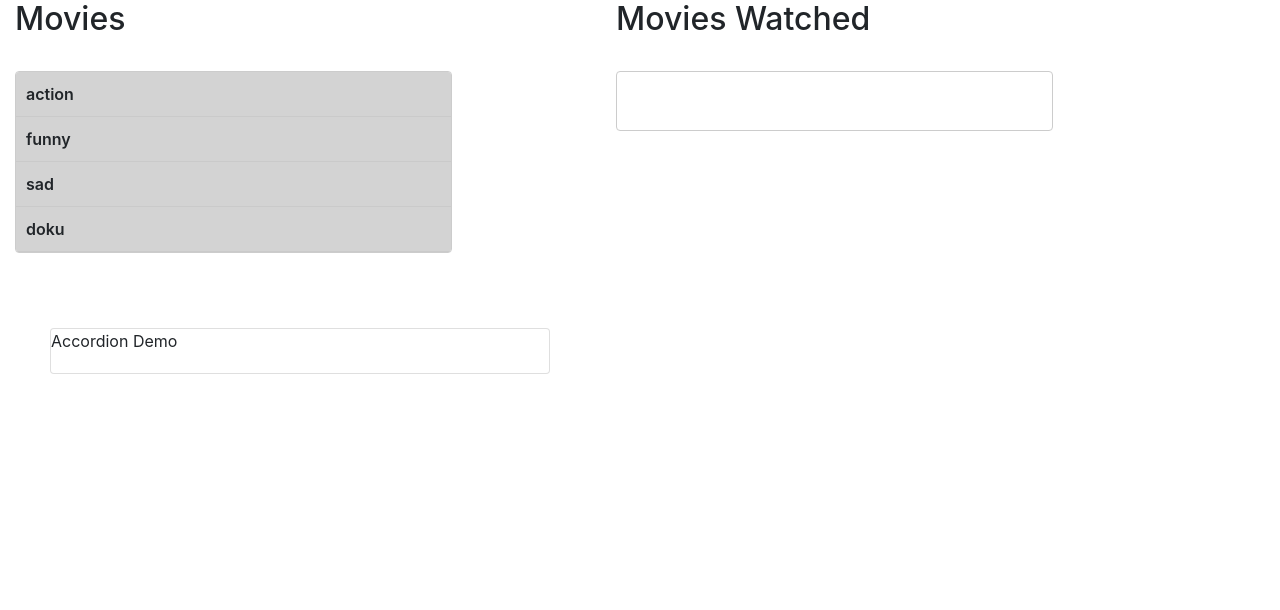
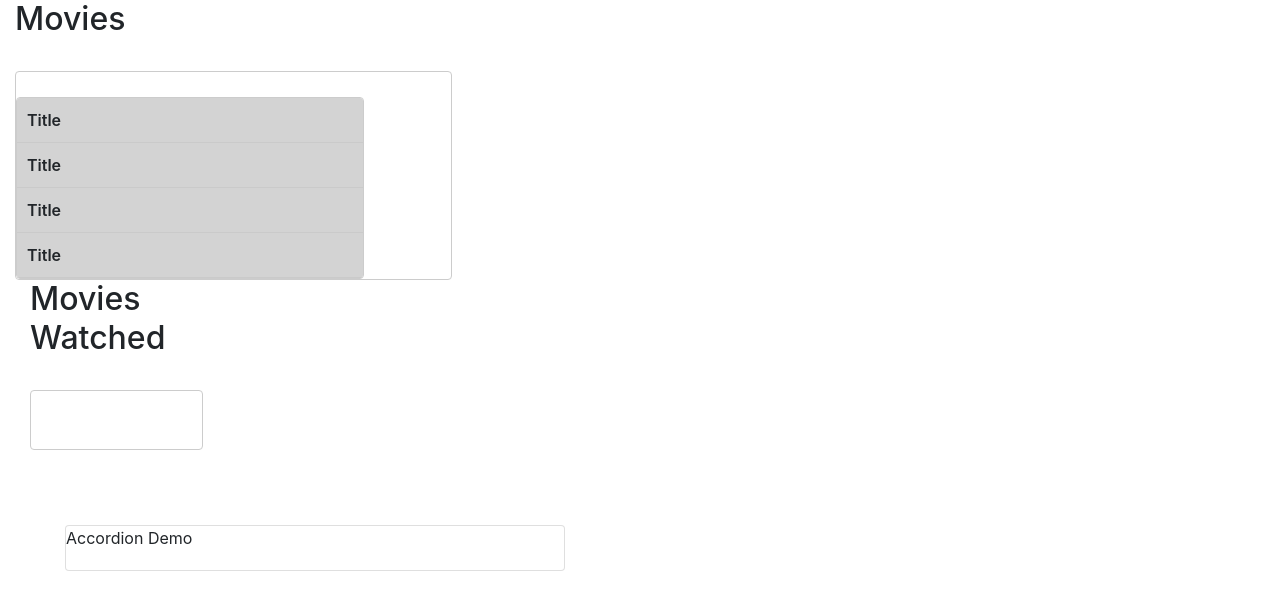
Before and after one commit to yuuchwa/angular-stackblitz-Playground, an Angular app: page / in a window 1280 px wide. Shown: the top 610 px of the page. Built offline with nearby package versions, Linux system fonts and the light colour scheme.

Commit message:
6 files modified

```diff
--- a/src/app/accordion/accordion-item/accordion-item.component.html
+++ b/src/app/accordion/accordion-item/accordion-item.component.html
@@ -1,13 +1,14 @@
 <div class="acc-header" (click)="toggle()">
   <div class="header-title">
-    {{ movies[0].category }}
+    Title
   </div>
   <div class="arrow"><i class="ion-ios-arrow-down"></i></div>
 </div>
 <div *ngIf="showBody">
   <div
     cdkDropList
-    [cdkDropListData]="movies">
+    [cdkDropListData]="movies"
+    (cdkDropListDropped)="onDrop($event)">
       <div class="acc-body" *ngFor="let movie of movies" cdkDrag>
       {{ movie.name }}
     </div>
--- a/src/app/accordion/accordion-item/accordion-item.component.ts
+++ b/src/app/accordion/accordion-item/accordion-item.component.ts
@@ -12,6 +12,7 @@ import { Movie } from '../../Interface/Movie';
   styleUrls: ['./accordion-item.component.scss'],
 })
 export class AccordionItemComponent implements OnInit {
+  @Input() title: string;
   @Input() movies: Movie[];
   showBody = false;
 
@@ -25,7 +26,8 @@ export class AccordionItemComponent implements OnInit {
     this.showBody = !this.showBody;
   }
 
-  onDdrop(event: CdkDragDrop<string[]>) {
+  onDrop(event: CdkDragDrop<string[]>) {
+    console.log(event);
     if (event.previousContainer === event.container) {
       moveItemInArray(
         event.container.data,
--- a/src/app/accordion/accordion.module.ts
+++ b/src/app/accordion/accordion.module.ts
@@ -3,11 +3,13 @@ import { CommonModule } from '@angular/common';
 import { AccordionComponent } from './accordion.component';
 import { AccordionItemComponent } from './accordion-item/accordion-item.component';
 import { BrowserAnimationsModule } from '@angular/platform-browser/animations'
+import { DragDropModule } from '@angular/cdk/drag-drop';
 
 @NgModule ({
   declarations: [AccordionComponent, AccordionItemComponent],
   imports: [
-    CommonModule
+    CommonModule,
+    DragDropModule
   ],
   exports: [AccordionComponent, AccordionItemComponent]
 })
--- a/src/app/app.component.html
+++ b/src/app/app.component.html
@@ -1,18 +1,10 @@
-<div class="container">
+<div class="container" cdkDropListGroup>
   <h2>Movies</h2>
-  <!-- <div
-    class="movie-list"
-    cdkDropList
-    #moviesList="cdkDropList"
-    [cdkDropListData]="movies"
-    [cdkDropListConnectedTo]="[doneMovieList]"
-    (cdkDropListDropped)="onDrop($event)"
-    > -->
+  <div class="movie-list">
     <div class="movie-list">
       <div *ngFor="let movies of moviesCategory">
         <app-accordion>
-      <app-accordion-item [movies]="movies">
-      </app-accordion-item>
+          <app-accordion-item [movies]="movies"> </app-accordion-item>
         </app-accordion>
       </div>
     </div>
@@ -21,11 +13,10 @@
   <div class="container">
     <h2>Movies Watched</h2>
     <div
+     class="movie-list"
       cdkDropList
       #doneMovieList="cdkDropList"
       [cdkDropListData]="moviesWatched"
-    [cdkDropListConnectedTo]="[moviesList]"
-    class="movie-list"
       (cdkDropListDropped)="onDrop($event)"
     >
       <div
@@ -33,7 +24,7 @@
         *ngFor="let moviesWatched of moviesWatched"
         cdkDrag
       >
-      {{ moviesWatched }}
+        {{ moviesWatched.name }}
       </div>
     </div>
   </div>
@@ -43,8 +34,8 @@
     <div>Accordion Demo</div>
     <div *ngFor="let movies of movieCategory">
       <app-accordion>
-      <app-accordion-item [movies]="movies">
-      </app-accordion-item>
+        <app-accordion-item [movies]="movies"> </app-accordion-item>
       </app-accordion>
     </div>
   </div>
+</div>
--- a/src/app/app.component.ts
+++ b/src/app/app.component.ts
@@ -39,7 +39,8 @@ export class AppComponent {
     ];
   }
   moviesWatched = [];
-  onDrop(event: CdkDragDrop<string[]>) {
+
+  onDrop(event: CdkDragDrop<Movie[]>) {
     if (event.previousContainer === event.container) {
       moveItemInArray(
         this.moviesCategory,
--- a/src/app/app.module.ts
+++ b/src/app/app.module.ts
@@ -4,7 +4,6 @@ import { FormsModule } from '@angular/forms';
 
 import { AppComponent } from './app.component';
 import { DragDropModule } from '@angular/cdk/drag-drop';
-import { AccordionComponent } from './accordion/accordion.component';
 import { AccordionModule } from './accordion/accordion.module';
 // Import your library
 
```
Lines whose indentation alone changed are shown as unchanged.
